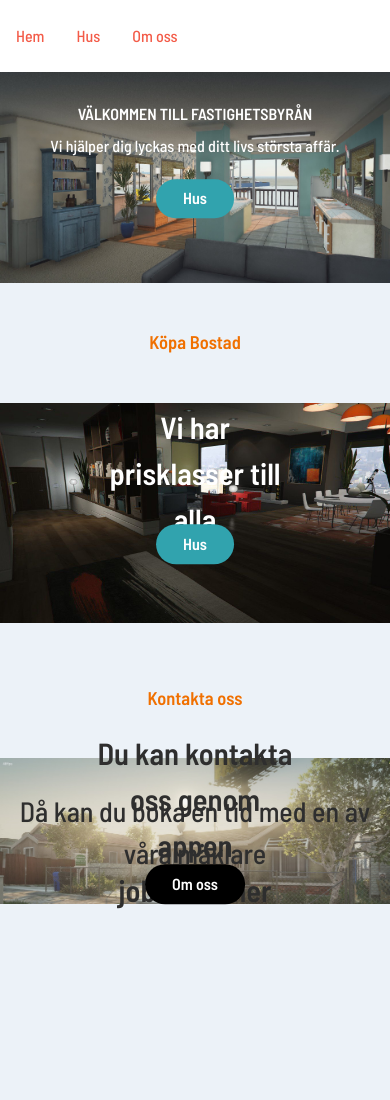
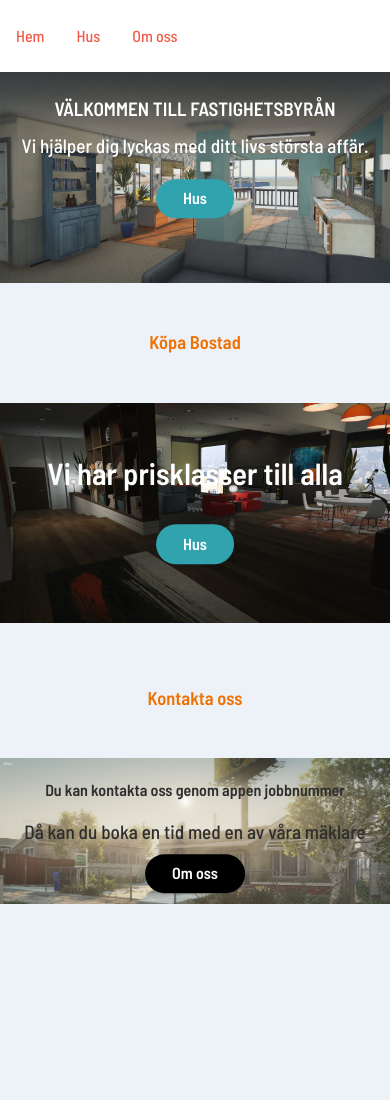
Before and after one commit to Exioo/NotFastighetsbyran-, a plain HTML site: page index.html in a window 390 px wide. Shown: the top 1100 px of the page. Drawn offline with Linux system fonts and the light colour scheme.

Commit message:
finish touch

```diff
--- a/index.html
+++ b/index.html
@@ -58,10 +58,10 @@
   </div>
     <div class="container1">
       <img src="./images/hus.jpg" class="content2">
-      <div class="centered1" style="color: rgb(46, 46, 46)">Du kan kontakta oss genom appen jobbnummer</div>
-      <div class="under" style="color: rgb(46, 46, 46); font-size: 1.75em;">Då kan du boka en tid med en av våra mäklare</div>
+      <div class="centered2" style="color: rgb(46, 46, 46)">Du kan kontakta oss genom appen jobbnummer</div>
+      <div class="under2" style="color: rgb(46, 46, 46);">Då kan du boka en tid med en av våra mäklare</div>
       <form action="./about/about.html">
-        <button class="kbutton" style="background-color: #000000; color: rgb(255, 255, 255);">Om oss</button>
+        <button class="kbutton2" style="background-color: #000000; color: rgb(255, 255, 255);">Om oss</button>
     </form>
     </div>
 
--- a/style-start.css
+++ b/style-start.css
@@ -107,6 +107,22 @@ h1 {
     font-size: 100%;
   }
 }
+
+@media screen and (max-width: 800px) {
+  .centered{
+    width: 100%;
+    font-size: 120%;
+    top: 17.5%;
+  }
+}
+
+@media screen and (max-width: 800px) {
+  .under{
+    width: 100%;
+    font-size: 120%;
+  }
+}
+
 .kbutton {
   position: absolute;
   top: 60%;
@@ -151,6 +167,7 @@ h1 {
   position: absolute;
   top: 30%;
   left: 50%;
+  width: 100%;
   transform: translate(-50%, -50%);
   font-size: 30.5px;
   font-weight: bolder;
@@ -187,6 +204,63 @@ h1 {
  }
 }
 
+.centered2 {
+  position: absolute;
+  top: 20%;
+  left: 50%;
+  width: 100%;
+  transform: translate(-50%, -50%);
+  font-size: 18.5px;
+  font-weight: bolder;
+}
+
+.under2 {
+  position: absolute;
+  top: 35%;
+  left: 50%;
+  width: 100%;
+  color:rgb(255, 255, 255);
+  transform: translate(-50%, -50%);
+  font-size: 40px;
+}
+
+@media screen and (max-width: 800px) {
+  .centered2{
+   top: 17.5%;
+ }
+}
+
+@media screen and (max-width: 600px) {
+  .centered2{
+   top: 15%;
+   font-size: 100%;
+ }
+}
+
+@media screen and (max-width: 800px) {
+  .under2{
+   font-size: 120%;
+ }
+}
+
+.kbutton2 {
+  position: absolute;
+  top: 60%;
+  left: 50%;
+  color:rgb(255, 255, 255);
+  background-color: #31A3AE;
+  border: none;
+  transform: translate(-50%, -50%);
+  border-radius: 25px;
+  padding: 7.75px 27px;
+  font-weight: 900;
+}
+
+@media screen and (max-width: 800px) {
+  .kbutton2{
+    top: 55%;
+ }
+}
 /* Remove default margin */
 body,
 h1,
```
